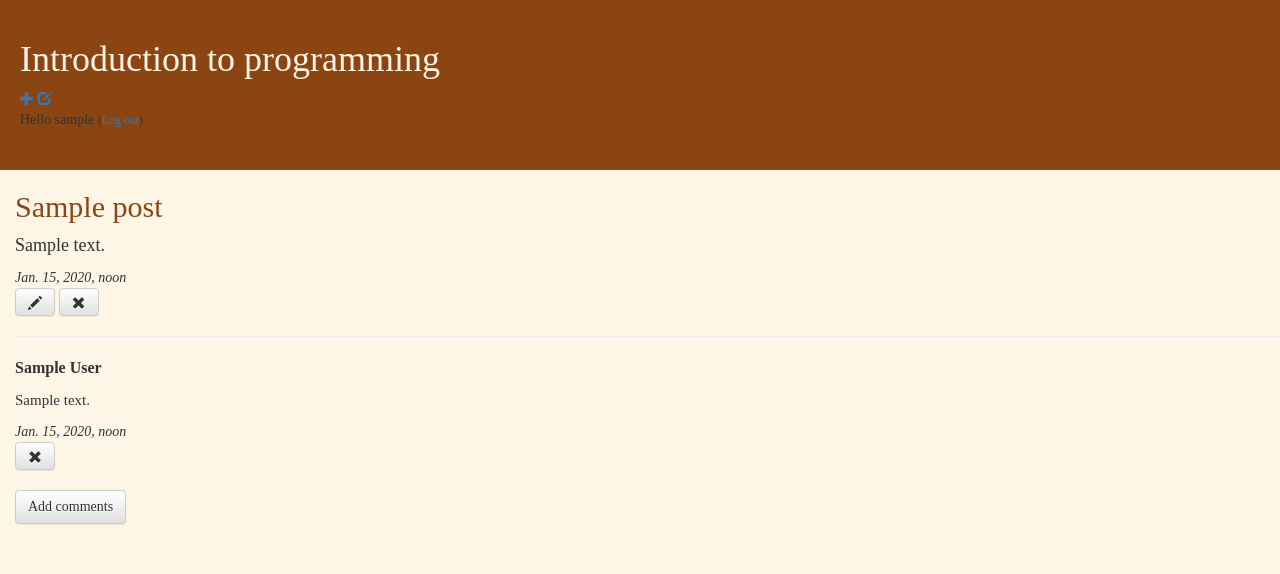
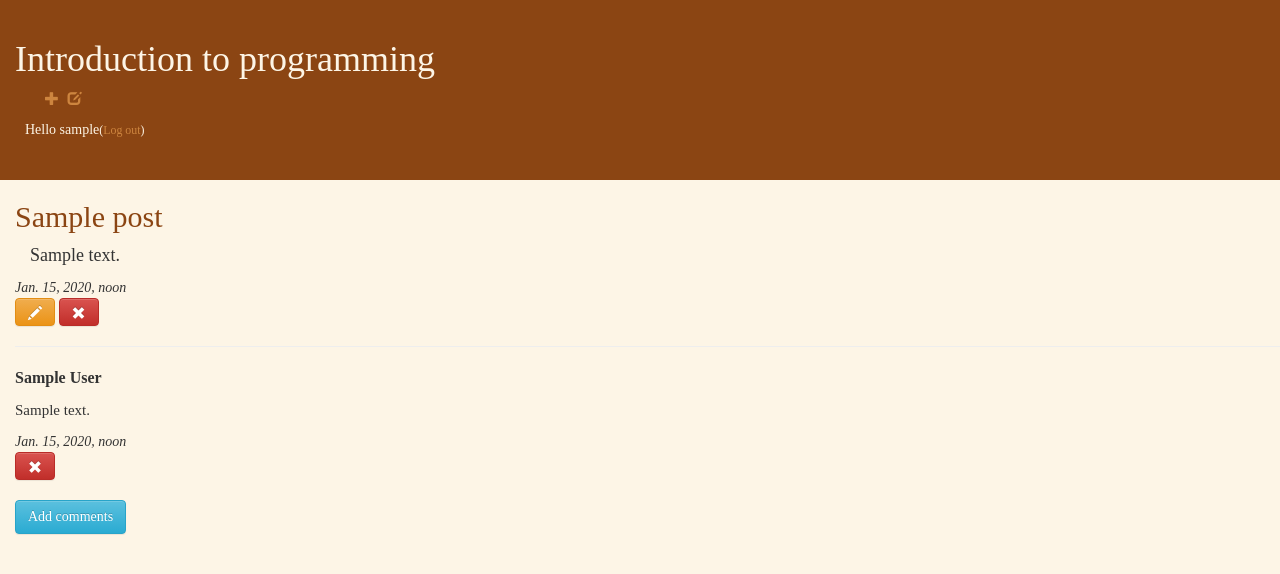
Before and after one commit to kristian-sotirov/cs-blog, a Django app: page /post/1/ in a window 1280 px wide. Shown: the top 574 px of the page. Run offline with Django 3.2, Linux system fonts and the light colour scheme; a user stored in the database is signed in; tables that the repository leaves empty hold one stand-in row (values such as "Sample post"); some libraries are stand-ins or nearby versions.

Commit message:
Enlisting unpublished posts in post_list and added some css to blog

```diff
--- a/blog/static/css/blog.css
+++ b/blog/static/css/blog.css
@@ -1,7 +1,8 @@
 h1 a {
 	color: OldLace;
-	font-family: serif;
 }
+
+
 
 h1 a:hover {
 	color: OldLace;
@@ -9,12 +10,38 @@ h1 a:hover {
 
 .post-title {
 	color: SaddleBrown;
-	font-family: serif;
 }
 
 .post-title:hover {
 	color: SaddleBrown;
-	font-family: serif;
+}
+
+.post {
+	font-size: 18px;
+	margin-left: 15px;
+}
+
+.date {
+	margin-left: 15px;
+}
+
+.top-menu a {
+	margin-left: 30px;
+	color: Peru;
+}
+
+.top-menu p {
+	margin-left: 10px;
+	margin-top: 10px;
+	color: Oldlace;
+}
+
+.top-menu p a {
+	margin-left: 0px;
+}
+
+.excep {
+	margin-left: -25px;
 }
 
 .comment {
@@ -35,13 +62,36 @@ h1 a:hover {
 
 .comments {
 	font-size: 15px;
+	margin-left: 15px;
 }
 
 .heading {
 	background-color: SaddleBrown;
-	padding: 20px 10px 30px 20px;
+	padding: 20px 10px 30px 15px;
 	margin-top: -20px;
 	margin-left: -15px;
+}
+
+.unpublished {
+	background-color: CadetBlue;
+	margin: -18px 0px -10px -15px;
+	padding: 5px 0px 20px 15px;
+}
+
+.unpublished h2 {
+	color:  SaddleBrown;
+	text-align: center;
+}
+
+.unpublished a {
+	color: OldLace;
+	font-size: 25px;
+	padding-left: 15px;
+}
+
+.publish-button {
+	margin-bottom: 15px;
+
 }
 
 footer {
@@ -60,10 +110,6 @@ footer a:hover {
 	color: Oldlace;
 }
 
-.post {
-	font-size: 18px;
-}
-
 body {
 	background-color: Oldlace;
 	padding-left: 15px;
--- a/blog/templates/blog/base.html
+++ b/blog/templates/blog/base.html
@@ -11,15 +11,15 @@
 	<body>
 		<div class="heading">
 			<div>
-				<h1> <a href="/"> Introduction to programming </a> </h1>
+				<h1><a href="/">Introduction to programming</a></h1>
 			</div>
-			<div>
+			<div class="top-menu">
 				{% if user.is_authenticated %}
 					<a href="{% url 'post_new' %}"><span class="glyphicon glyphicon-plus"></span></a>
-					<a href="{% url 'post_draft_list' %}" class ="top-menu"> <span class = "glyphicon glyphicon-edit"></span></a>
-					<p class="top-menu">Hello {{ user.username }} <small>(<a href="{% url 'logout' %}">Log out</a>)</small></p>
+					<a href="{% url 'post_draft_list' %}"> <span class ="glyphicon glyphicon-edit excep"></span></a>
+					<p>Hello {{ user.username }}<small>(<a href="{% url 'logout' %}">Log out</a>)</small></p>
 				{% else %}
-					<a href="{% url 'login' %}" class="top-menu"><span class="glyphicon glyphicon-lock"></span></a>
+					<a href="{% url 'login' %}"><span class="glyphicon glyphicon-lock"></span></a>
 				{% endif %}
 			</div>
 		</div>
--- a/blog/templates/blog/post_detail.html
+++ b/blog/templates/blog/post_detail.html
@@ -1,6 +1,7 @@
 {% extends 'blog/base.html' %}
 
 {% block content %}
+{% if user.is_authenticated or post.published_date %}
 	<div>
 		<h2 class="post-title"> {{post.title}} </h2>
 		<p class="post"> {{ post.text|linebreaksbr }} </p>
@@ -9,13 +10,13 @@
 				<i>{{ post.published_date }}</i>
 			</div>
 		{% else %}
-			<a class="btn btn-default" href="{% url 'post_publish' pk=post.pk %}">Publish</a>
+			<a class="btn btn-success publish-button" href="{% url 'post_publish' pk=post.pk %}">Publish</a>
 		{% endif %}
 	</div>
 	{% if user.is_authenticated %}
 		<div>
-				<a class="btn btn-default" href="{% url 'post_edit' pk=post.pk %}"><span class="glyphicon glyphicon-pencil"></span></a>
-				<a class="btn btn-default" href="{% url 'post_remove' pk=post.pk %}"><span class="glyphicon glyphicon-remove"></span></a>
+				<a class="btn btn-warning" href="{% url 'post_edit' pk=post.pk %}"><span class="glyphicon glyphicon-pencil"></span></a>
+				<a class="btn btn-danger" href="{% url 'post_remove' pk=post.pk %}"><span class="glyphicon glyphicon-remove"></span></a>
 		</div>
 	{% endif %}
 
@@ -30,10 +31,10 @@
 				<i>{{ comment.created_date }}</i>
 			</div>
 			{% if not comment.approved_comment %}
-				<a class="btn btn-default" href="{% url 'comment_approve' pk=comment.pk %}"><span class="glyphicon glyphicon-ok"></span></a>
+				<a class="btn btn-success" href="{% url 'comment_approve' pk=comment.pk %}"><span class="glyphicon glyphicon-ok"></span></a>
 			{% endif %}
 			{% if user.is_authenticated %}
-			<a class="btn btn-default" href="{% url 'comment_remove' pk=comment.pk %}"><span class="glyphicon glyphicon-remove"></span></a>
+			<a class="btn btn-danger" href="{% url 'comment_remove' pk=comment.pk %}"><span class="glyphicon glyphicon-remove"></span></a>
 			{% endif %}
 		</div>
 		{% endif %}
@@ -41,7 +42,7 @@
 		<p>No comments here yet!</p>
 	{% endfor %}
 	<div class="add-comment">
-		<a class="btn btn-default" href="{% url 'add_comment_to_post' pk=post.pk %}">Add comments</a>
+		<a class="btn btn-info" href="{% url 'add_comment_to_post' pk=post.pk %}">Add comments</a>
 	</div>
-
+{% endif %}
 {% endblock %}
--- a/blog/views.py
+++ b/blog/views.py
@@ -8,7 +8,8 @@ from django.contrib.auth.decorators import login_required
 
 def post_list(request):
 	posts = Post.objects.filter(published_date__lte=timezone.now()).order_by('published_date')
-	return render(request, 'blog/post_list.html', {'posts':posts})
+	unpublished_posts = Post.objects.exclude(published_date__lte=timezone.now())
+	return render(request, 'blog/post_list.html', {'posts':posts, 'unpublished_posts':unpublished_posts})
 
 def post_detail(request, pk):
 	post = get_object_or_404(Post, pk=pk)
--- a/cv/static/css/cv.css
+++ b/cv/static/css/cv.css
@@ -9,7 +9,6 @@ h2 {
 
 h2 a {
 	color: SaddleBrown;
-
 }
 
 h2 a:hover {
```
Also changed, not shown: blog/templates/blog/post_list.html (+15 -2 lines), blog/migrations/0003_post_published.py (added), blog/migrations/0004_remove_post_published.py (added), blog/models.py (line endings or trailing spaces).
